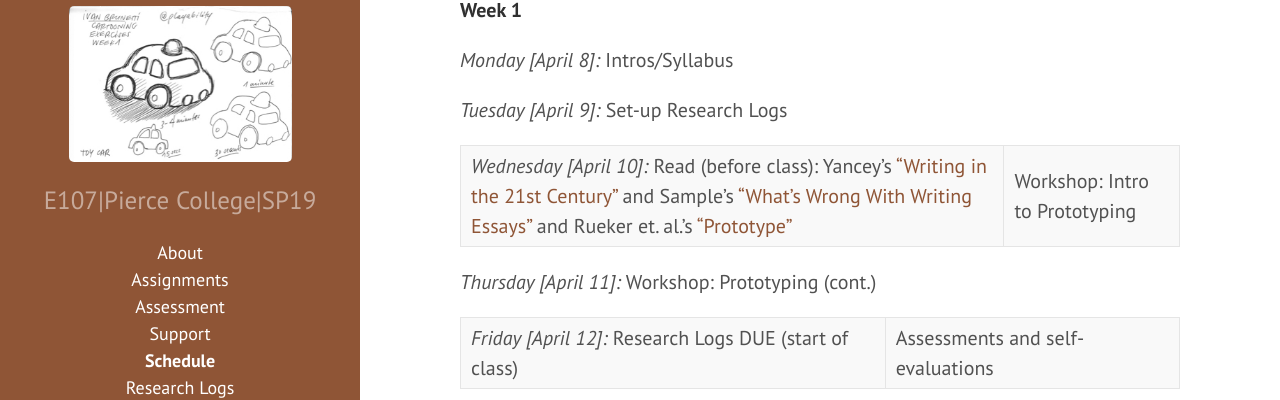
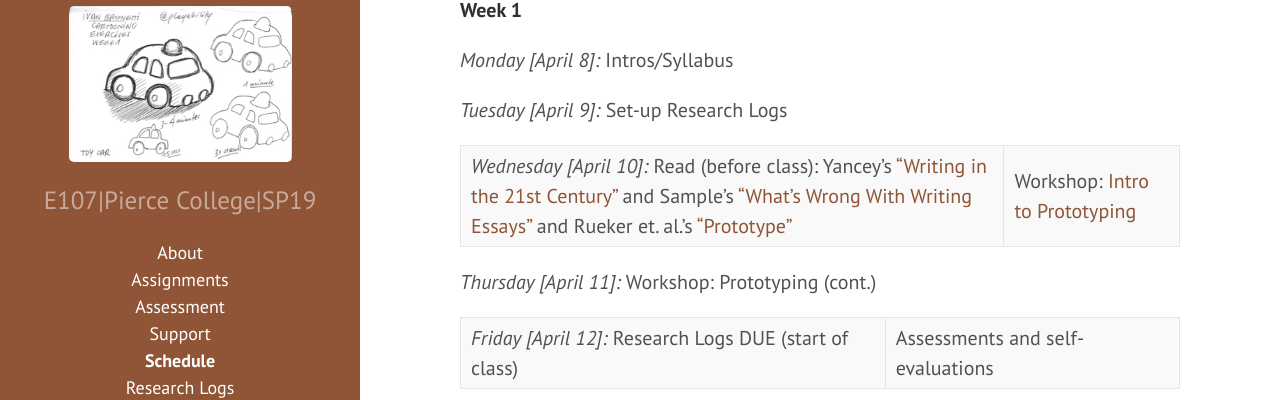
Before and after one commit to jloan/e107v2, a Jekyll site: the page built from 04schedule.md, in a window 1280 px wide. Shown: the part 145-545 px from the top of the page. Built offline with Jekyll 4.4.1, drawn with Linux system fonts in a browser that asks for light colours; part of the change alters nothing that is shown.

```diff
--- a/04schedule.md
+++ b/04schedule.md
@@ -11,7 +11,7 @@ permalink: /schedule/
 
 *Tuesday [April 9]:* Set-up Research Logs
 
-*Wednesday [April 10]:* Read (before class): Yancey's ["Writing in the 21st Century"](https://www.nwp.org/cs/public/print/resource/2852) and Sample's ["What's Wrong With Writing Essays"](http://dhdebates.gc.cuny.edu/debates/text/42) and Rueker et. al.'s ["Prototype"](https://digitalpedagogy.mla.hcommons.org/keywords/prototype/) | Workshop: Intro to Prototyping
+*Wednesday [April 10]:* Read (before class): Yancey's ["Writing in the 21st Century"](https://www.nwp.org/cs/public/print/resource/2852) and Sample's ["What's Wrong With Writing Essays"](http://dhdebates.gc.cuny.edu/debates/text/42) and Rueker et. al.'s ["Prototype"](https://digitalpedagogy.mla.hcommons.org/keywords/prototype/) | Workshop: [Intro to Prototyping](https://jloan.github.io/e107v2/slides/107wk1.html)
 
 *Thursday [April 11]:* Workshop: Prototyping (cont.)
 
```
